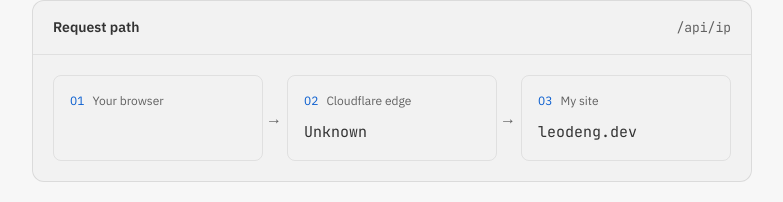
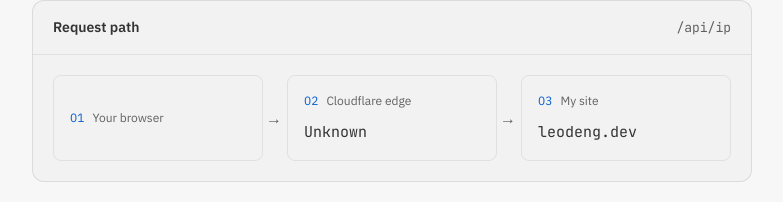
Before and after one commit to leodenglovescode/leodeng.dev, a Vue app: page /ip in a window 1280 px wide. Shown: the part 708-910 px from the top of the page, without its empty margins (248-1031 px from the left). Built offline with nearby package versions, Linux system fonts and the light colour scheme; no server answers.

Commit message:
fix: tidy request path card spacing

```diff
--- a/src/pages/Ip.vue
+++ b/src/pages/Ip.vue
@@ -88,7 +88,7 @@ onMounted(() => { void loadVisitor(); void loadTrace() })
       </div>
       <ol class="route-nodes p-5">
         <li v-for="(node, index) in [[t('browser'), null], [t('cloudflareEdge'), visitor?.connection.colo || t('unknown')], [t('website'), 'leodeng.dev']]" :key="index" class="route-node">
-          <p class="data-label mb-3"><span class="text-accent mr-2">0{{ index + 1 }}</span>{{ node[0] }}</p>
+          <p class="data-label" :class="{ 'mb-3': node[1] }"><span class="text-accent mr-2">0{{ index + 1 }}</span>{{ node[0] }}</p>
           <p v-if="node[1]" class="font-mono text-sm break-words">{{ node[1] }}</p>
           <span v-if="index < 2" class="route-arrow text-muted" aria-hidden="true">→</span>
         </li>
@@ -181,7 +181,7 @@ onMounted(() => { void loadVisitor(); void loadTrace() })
   border: 1px solid color-mix(in srgb, currentColor 25%, transparent);
 }
 .route-nodes { display: grid; grid-template-columns: 1fr; gap: 24px; }
-.route-node { position: relative; min-width: 0; padding: 16px; border: 1px solid color-mix(in srgb, var(--color-fg) 8%, transparent); border-radius: 8px; }
+.route-node { position: relative; display: flex; flex-direction: column; justify-content: center; min-width: 0; padding: 16px; border: 1px solid color-mix(in srgb, var(--color-fg) 8%, transparent); border-radius: 8px; }
 .route-arrow { position: absolute; left: 50%; bottom: -23px; transform: translateX(-50%) rotate(90deg); }
 @media (min-width: 640px) {
   .route-nodes { grid-template-columns: repeat(3, minmax(0, 1fr)); }
```
